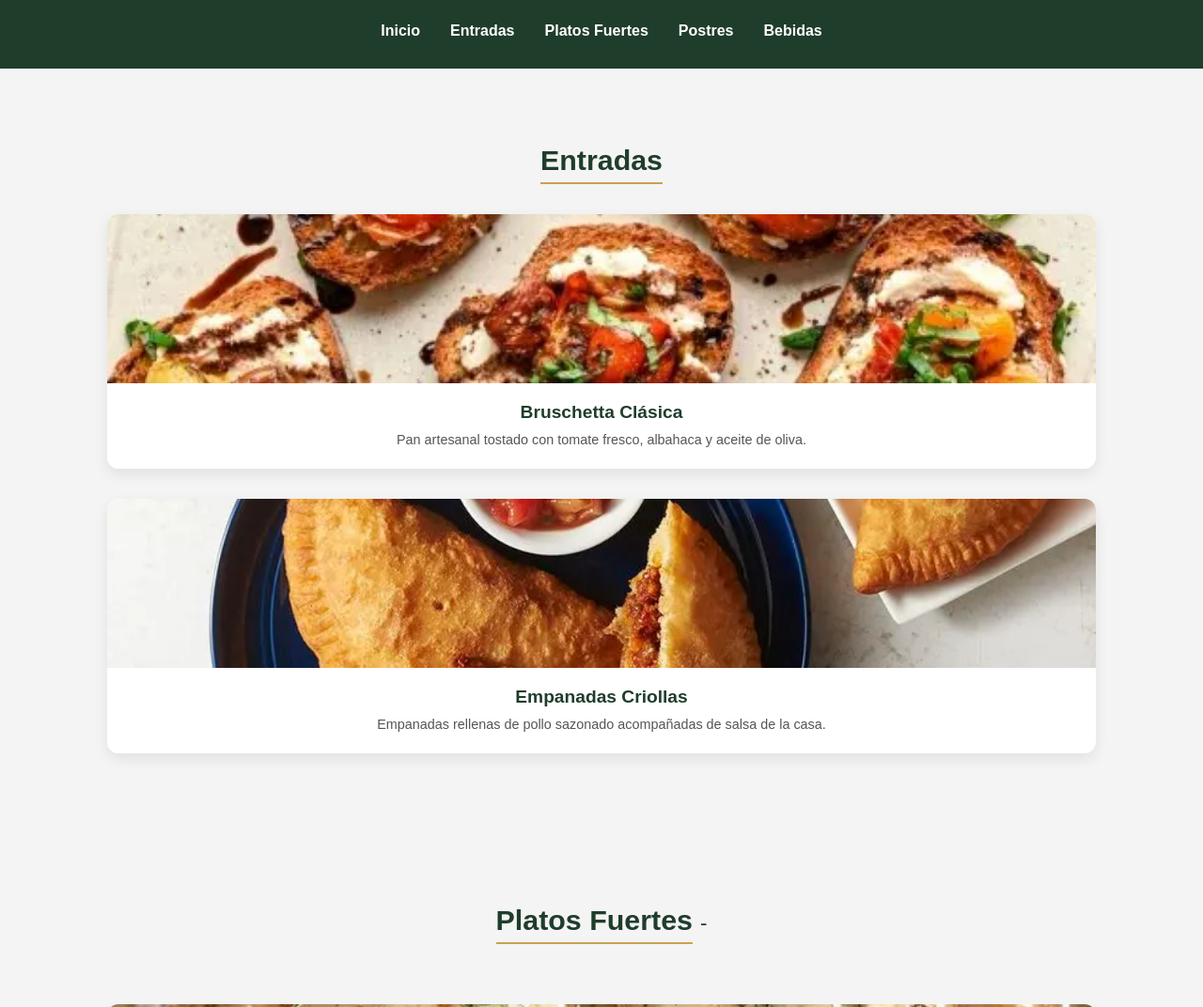
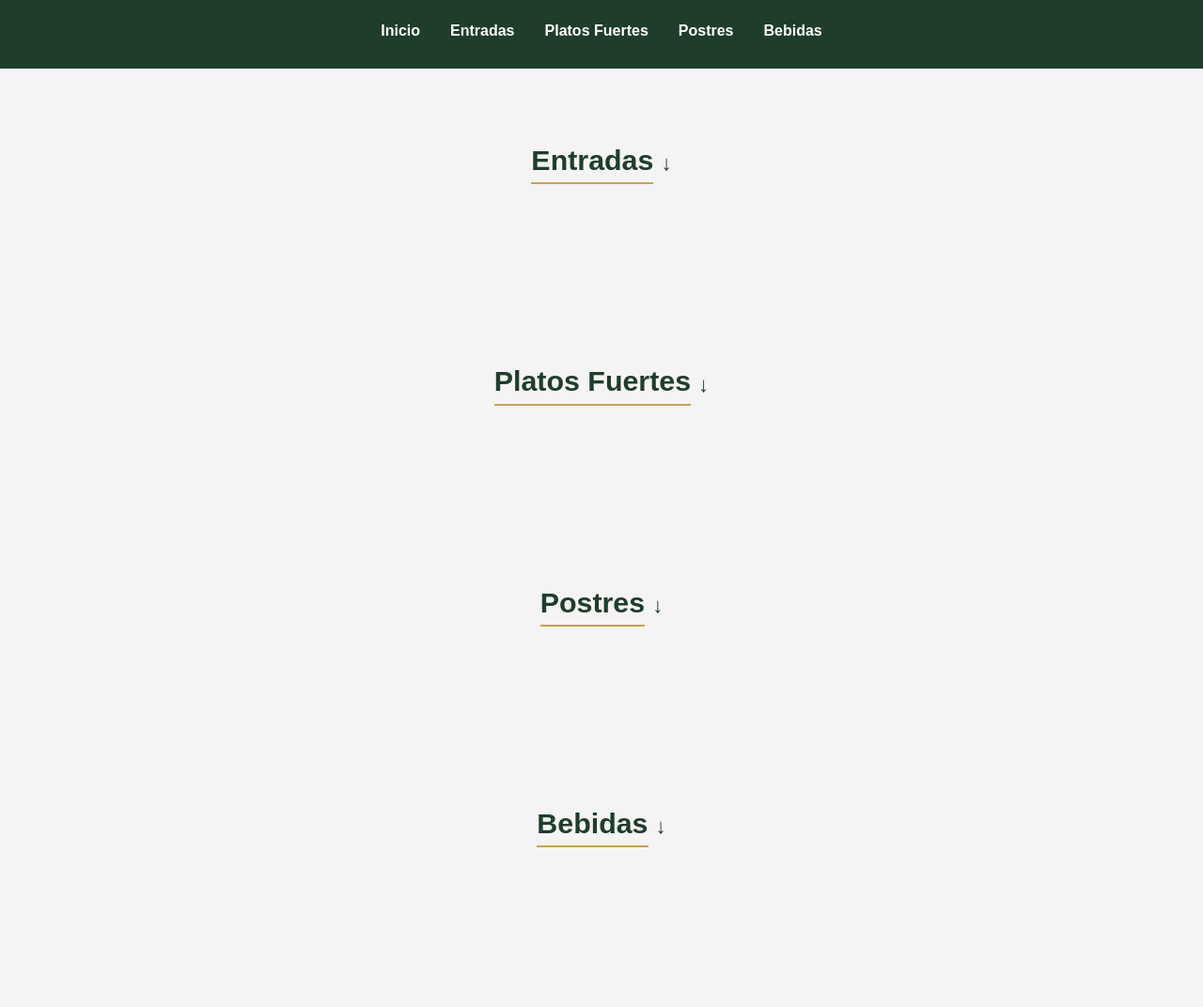
Before and after one commit to rmora06/Menu, a plain HTML site: page menu.html in a window 1280 px wide. Shown: the part 240-1312 px from the top of the page at 94% size. After the commit the page ends 1254 px from the top, so only its background shows below. Drawn offline with Linux system fonts and the light colour scheme.

Commit message:
sections

```diff
--- a/menu.html
+++ b/menu.html
@@ -32,9 +32,9 @@
 <header class="hero">
     <div class="hero-logo">
         <img src="images/logo.jpeg" alt="Logo del restaurante">
+    </div>
     <button class="hamburger" id="hamburger">
     ☰
-    </div>
 </button>
 </header>
 
@@ -50,8 +50,11 @@
 <!-- MENU LINKS -->
 <main>
     <section id="entradas" class="menu-category">
-        <h2>Entradas</h2>
-
+        <div class="section-header">
+            <h2>Entradas</h2>
+            <button class="toggle-btn">↓</button>
+        </div>
+    <div class="section-content hidden">
         <article class="menu-item">
             <img src="images/entradas/brushetas.webp" alt="Bruschetta clásica">
 
@@ -65,16 +68,17 @@
                 <h3>Empanadas Criollas</h3>
                 <p>Empanadas rellenas de pollo sazonado acompañadas de salsa de la casa.</p>
             </div>
+        </div>
         </article>
     </section>
 
     <section id="platos-fuertes" class="menu-category">
     <div class="section-header">
         <h2>Platos Fuertes</h2>
-        <button class="toggle-btn">-</button>
+        <button class="toggle-btn">↓</button>
     </div>
 
-    <div class="section-content">
+    <div class="section-content hidden">
 
         <article class="menu-item">
             <img src="images/platos/pechugas.webp" alt="Pechugas a la Crema">
@@ -90,12 +94,16 @@
                 <p>Exquisitas pechugas cordon bleu acompañadas de una cremosa salsa de champiñones ¡Serán las favoritas de todos!.</p>
             </div>
         </article>
+    </div>
     </section>
-    </div>
+
 
     <section id="postres" class="menu-category">
-        <h2>Postres</h2>
-
+        <div class="section-header">
+            <h2>Postres</h2>
+            <button class="toggle-btn">↓</button>
+        </div>
+    <div class="section-content hidden">
         <article class="menu-item">
             <img src="images/postres/pai_limon.webp" alt="Pechugas a la Crema">
 
@@ -109,12 +117,16 @@
                 <h3>Brownie</h3>
                 <p>Brownie servido frio, hecho 100% con chocolate puro de avellanas suizas.</p>
             </div>
+        </div>
         </article>
     </section>
 
     <section id="bebidas" class="menu-category">
-        <h2>Bebidas</h2>
-
+        <div class="section-header">
+            <h2>Bebidas</h2>
+            <button class="toggle-btn">↓</button>
+        </div>
+    <div class="section-content hidden">
         <article class="menu-item">
             <img src="images/bebidas/naranja.webp" alt="Pechugas a la Crema">
 
--- a/scripts/scroll.js
+++ b/scripts/scroll.js
@@ -25,12 +25,19 @@ backToTopButton.addEventListener("click", () => {
 
 document.addEventListener("DOMContentLoaded", () => {
   document.querySelectorAll(".section-header").forEach(header => {
+    const content = header.nextElementSibling;
+    const btn = header.querySelector(".toggle-btn");
+
+    // Estado inicial
+    if (content.classList.contains("hidden")) {
+      btn.textContent = "↓";
+    } else {
+      btn.textContent = "↑";
+    }
+
     header.addEventListener("click", () => {
-      const content = header.nextElementSibling;
-      const btn = header.querySelector(".toggle-btn");
-
       content.classList.toggle("hidden");
-      btn.textContent = content.classList.contains("hidden") ? "▼" : "−";
+      btn.textContent = content.classList.contains("hidden") ? "↓" : "↑";
     });
   });
 });
```
